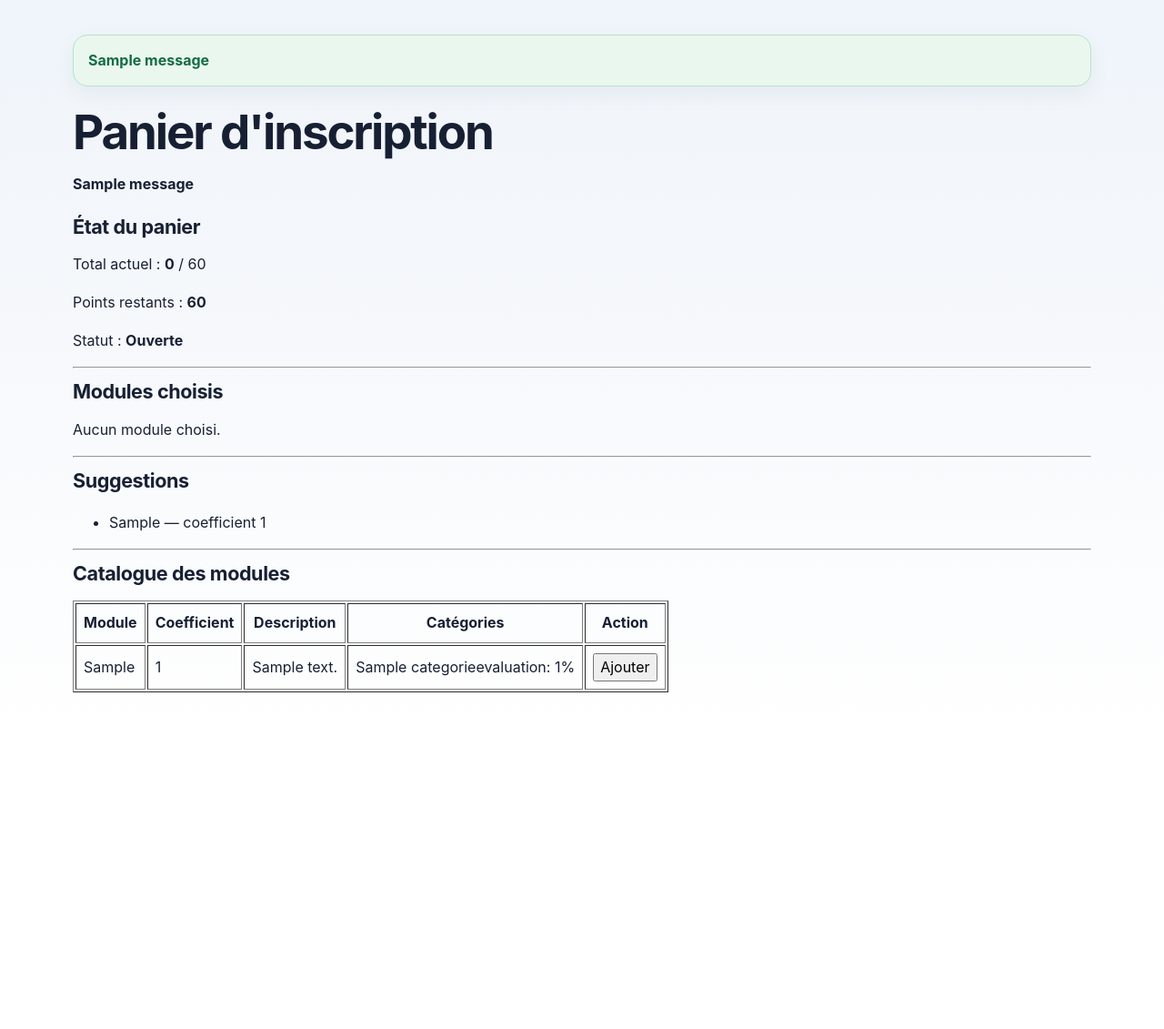
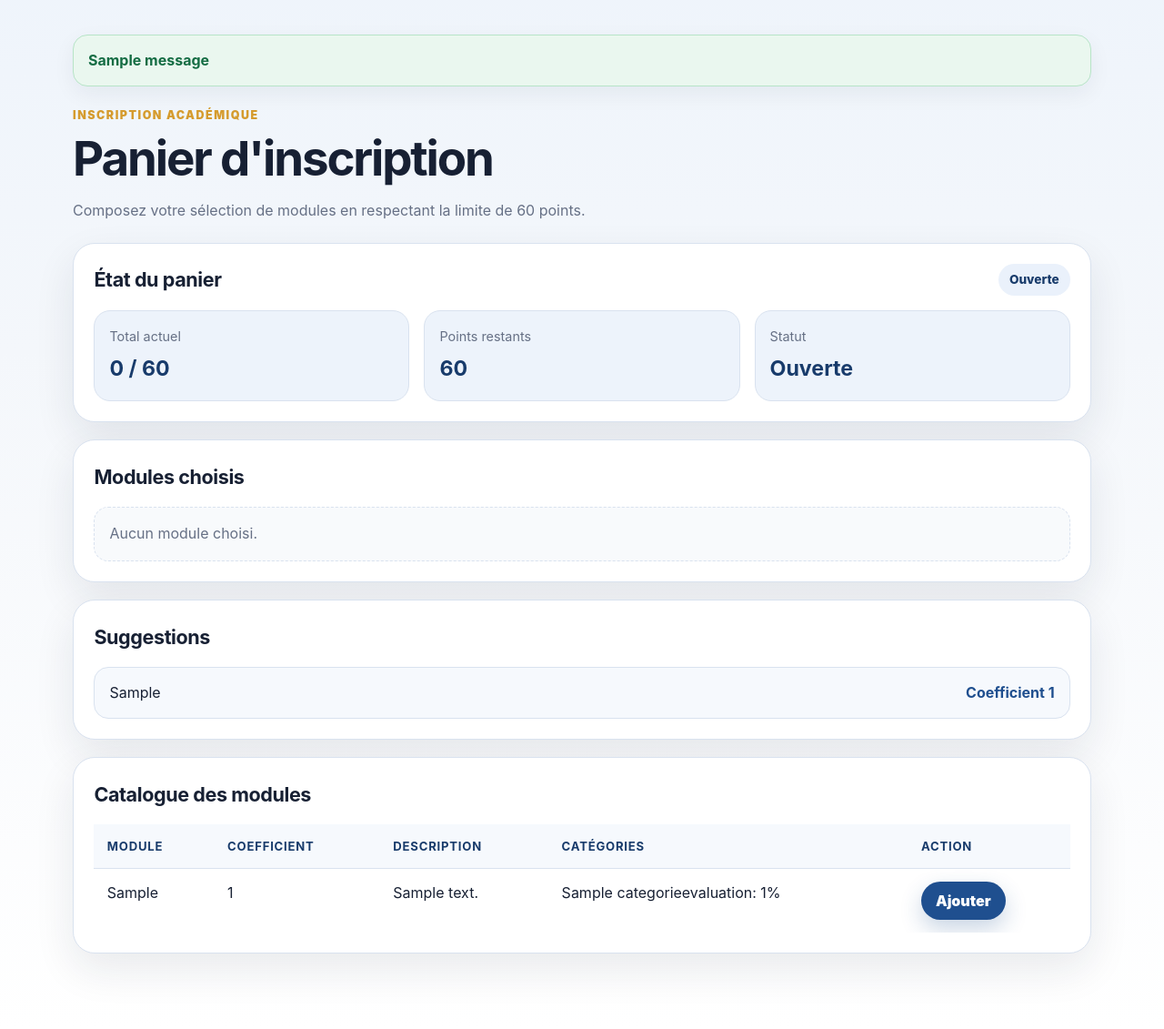
Before and after one commit to BahrouniAyoub/uninotes_erp, a Django app: page /academics/basket/ in a window 1280 px wide. Shown: the part 73-1204 px from the top of the page at 91% size. Before the commit the page ends 834 px from the top, so only its background shows below. Run offline with Django 5.2, Linux system fonts and the light colour scheme; a user stored in the database is signed in; tables that the repository leaves empty hold one stand-in row (values such as "Sample post"); one stand-in notice (Sample message) is shown.

Commit message:
Style authentication and basket pages

```diff
--- a/templates/academics/basket.html
+++ b/templates/academics/basket.html
@@ -1,86 +1,109 @@
 {% extends "base.html" %}
 
 {% block content %}
+<div class="page-header">
+    <p class="eyebrow">Inscription académique</p>
     <h1>Panier d'inscription</h1>
+    <p>Composez votre sélection de modules en respectant la limite de 60 points.</p>
+</div>
 
-{% if messages %}
-    {% for message in messages %}
-        <p><strong>{{ message }}</strong></p>
-    {% endfor %}
-{% endif %}
+<section class="card basket-status">
+    <div class="section-title">
+        <h2>État du panier</h2>
+        <span class="status-badge">{{ inscription.get_statut_display }}</span>
+    </div>
 
-<section>
-    <h2>État du panier</h2>
-    <p>Total actuel : <strong>{{ total }}</strong> / 60</p>
-    <p>Points restants : <strong>{{ remaining }}</strong></p>
-    <p>Statut : <strong>{{ inscription.get_statut_display }}</strong></p>
+    <div class="stats-grid">
+        <div class="stat-card">
+            <span>Total actuel</span>
+            <strong>{{ total }} / 60</strong>
+        </div>
+        <div class="stat-card">
+            <span>Points restants</span>
+            <strong>{{ remaining }}</strong>
+        </div>
+        <div class="stat-card">
+            <span>Statut</span>
+            <strong>{{ inscription.get_statut_display }}</strong>
+        </div>
+    </div>
 
     {% if inscription.statut == "verrouillee" %}
-        <p>
+        <p class="locked-message">
             Votre inscription est verrouillée. Vous ne pouvez plus modifier votre sélection de modules.
         </p>
     {% endif %}
 </section>
 
-<hr>
-
-<section>
+<section class="card section-card">
+    <div class="section-title">
         <h2>Modules choisis</h2>
+    </div>
 
     {% if modules_choisis %}
-        <table border="1" cellpadding="8">
+        <div class="table-wrap">
+            <table class="data-table">
+                <thead>
                     <tr>
                         <th>Module</th>
                         <th>Coefficient</th>
                         <th>Action</th>
                     </tr>
-
+                </thead>
+                <tbody>
                 {% for choix in modules_choisis %}
                 <tr>
                     <td>{{ choix.module.intitule }}</td>
                     <td>{{ choix.module.coefficient }}</td>
                     <td>
                         {% if inscription.statut == "ouverte" %}
-                            <form method="post" action="{% url 'remove_module' choix.id %}">
+                            <form method="post" action="{% url 'remove_module' choix.id %}" class="inline-form">
                                 {% csrf_token %}
-                                <button type="submit">Retirer</button>
+                                <button class="btn btn-danger" type="submit">Retirer</button>
                             </form>
                         {% else %}
-                            Verrouillé
+                            <span class="btn btn-disabled">Verrouillé</span>
                         {% endif %}
                     </td>
                 </tr>
                 {% endfor %}
+                </tbody>
             </table>
+        </div>
     {% else %}
-        <p>Aucun module choisi.</p>
+        <p class="empty-state">Aucun module choisi.</p>
     {% endif %}
 </section>
 
-<hr>
-
 {% if inscription.statut == "ouverte" %}
-<section>
+<section class="card section-card">
+    <div class="section-title">
         <h2>Suggestions</h2>
+    </div>
 
     {% if suggestions %}
-        <ul>
+        <ul class="suggestion-list">
             {% for module in suggestions %}
-                <li>{{ module.intitule }} — coefficient {{ module.coefficient }}</li>
+                <li>
+                    <span>{{ module.intitule }}</span>
+                    <strong>Coefficient {{ module.coefficient }}</strong>
+                </li>
             {% endfor %}
         </ul>
     {% else %}
-        <p>Aucune suggestion disponible pour les points restants.</p>
+        <p class="empty-state">Aucune suggestion disponible pour les points restants.</p>
     {% endif %}
 </section>
 
-<hr>
-
-<section>
+<section class="card section-card">
+    <div class="section-title">
         <h2>Catalogue des modules</h2>
+    </div>
 
     {% if catalogue %}
-        <table border="1" cellpadding="8">
+        <div class="table-wrap">
+            <table class="data-table">
+                <thead>
                     <tr>
                         <th>Module</th>
                         <th>Coefficient</th>
@@ -88,7 +111,8 @@
                         <th>Catégories</th>
                         <th>Action</th>
                     </tr>
-
+                </thead>
+                <tbody>
                 {% for module in catalogue %}
                 <tr>
                     <td>{{ module.intitule }}</td>
@@ -100,16 +124,18 @@
                         {% endfor %}
                     </td>
                     <td>
-                        <form method="post" action="{% url 'add_module' module.id %}">
+                        <form method="post" action="{% url 'add_module' module.id %}" class="inline-form">
                             {% csrf_token %}
-                            <button type="submit">Ajouter</button>
+                            <button class="btn btn-primary" type="submit">Ajouter</button>
                         </form>
                     </td>
                 </tr>
                 {% endfor %}
+                </tbody>
             </table>
+        </div>
     {% else %}
-        <p>Aucun module disponible.</p>
+        <p class="empty-state">Aucun module disponible.</p>
     {% endif %}
 </section>
 {% endif %}
```
Also changed, not shown: templates/accounts/login.html (+12 -7 lines), templates/accounts/register.html (+12 -7 lines). Lines whose indentation alone changed are shown as unchanged.
